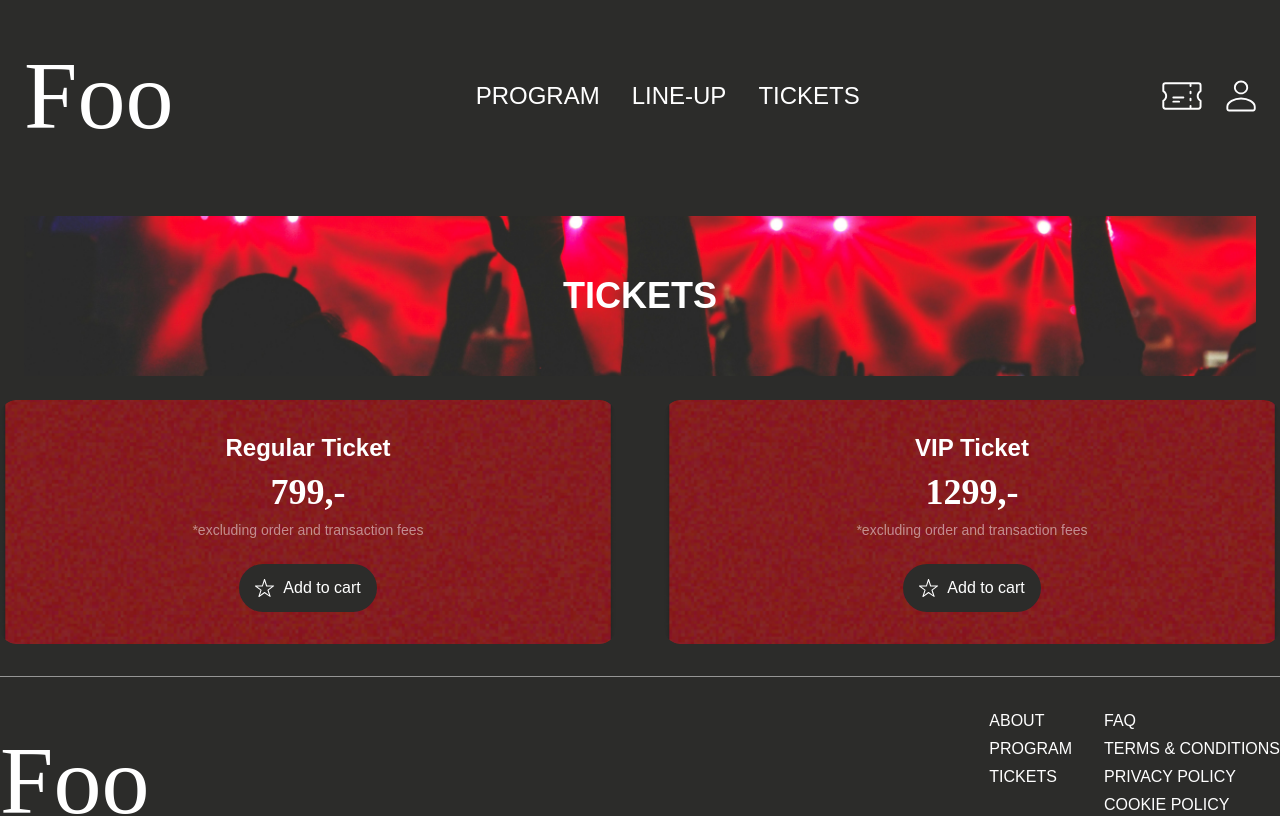
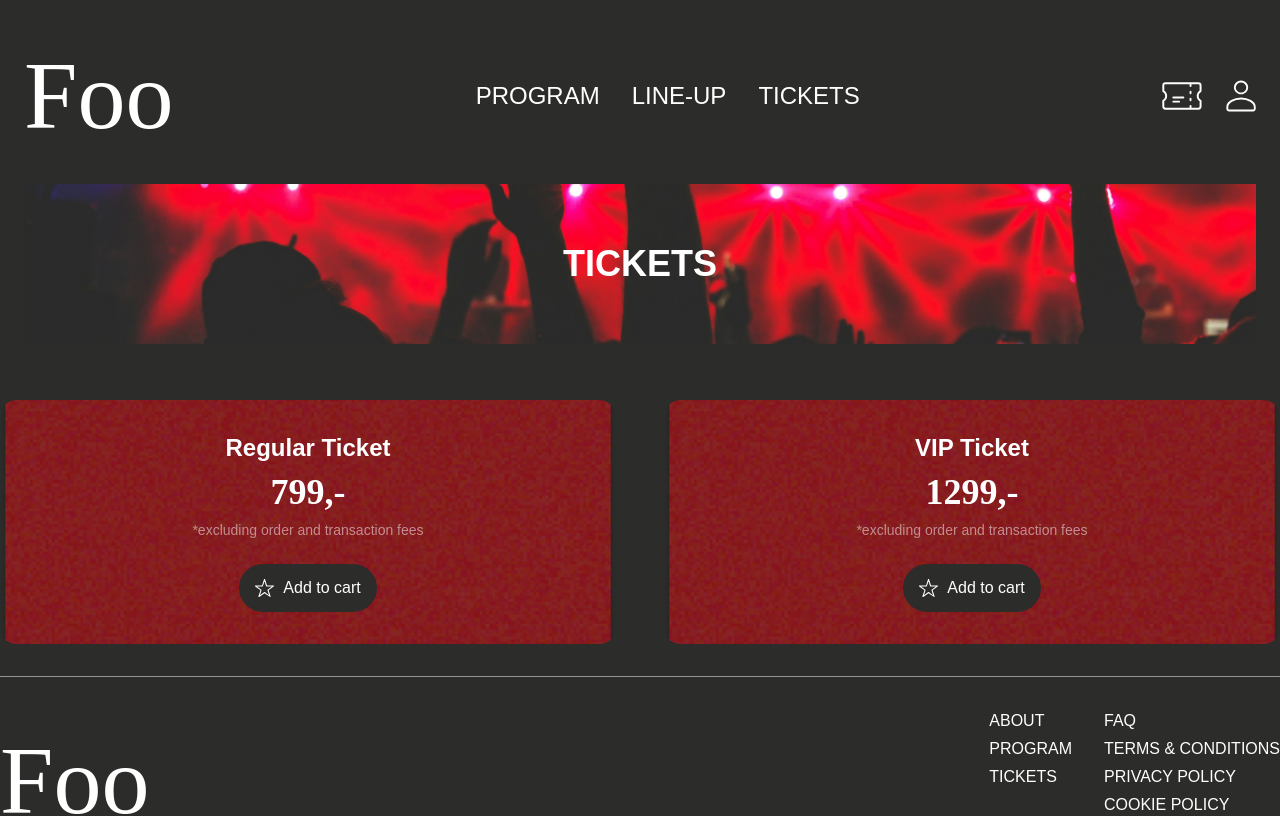
Before and after one commit to sarameisner/foofest-ms-sara, a Next.js app: page /tickets in a window 1280 px wide. Shown: the top 816 px of the page. Built offline with nearby package versions, Linux system fonts and the light colour scheme; a web font is replaced by a local one.

Commit message:
ryddet op / fjernet det statiske

```diff
--- a/src/components/ButtonWIcon.jsx
+++ b/src/components/ButtonWIcon.jsx
@@ -23,9 +23,7 @@ const ButtonWIcon = ({ text, defaultIcon, activeIcon, defaultBgColor, activeBgCo
       }}
       className="hover:opacity-90 transition-all duration-200"
     >
-      <span style={{ marginRight: "0.5rem", display: "flex", alignItems: "center" }}>
-        {isActive ? activeIcon : defaultIcon}
-      </span>
+      <span style={{ marginRight: "0.5rem", display: "flex", alignItems: "center" }}>{isActive ? activeIcon : defaultIcon}</span>
       <span>{text}</span>
     </button>
   );
--- a/src/components/Tickets.jsx
+++ b/src/components/Tickets.jsx
@@ -7,11 +7,13 @@ import ButtonWIcon from "@/components/ButtonWIcon";
 import Banner from "@/components/Banner";
 
 const Tickets = () => {
-  const { tickets, addToCart } = useContext(CartContext); // Hent tickets fra CartContext
+  const { tickets, addToCart } = useContext(CartContext); // henter tickets fra CartContext
 
   return (
+    <div>
+      <Banner text="Tickets" className="mb-6" />
+
       <section className="py-8 bg-background text-fontColor">
-      <Banner text="Tickets" className="mb-6" />
         <div className="container mx-auto text-center">
           <div className="grid grid-cols-1 md:grid-cols-2 gap-12">
             {tickets.map((ticket) => (
@@ -30,6 +32,7 @@ const Tickets = () => {
           </div>
         </div>
       </section>
+    </div>
   );
 };
 
--- a/src/pages/_app.js
+++ b/src/pages/_app.js
@@ -6,6 +6,7 @@ import BottomNav from "@/components/BottomNav";
 
 function MyApp({ Component, pageProps }) {
   return (
+    // vores provider til createContext
     <CartProvider>
       <div className="layout-wrapper">
         <TopNav />
```
Lines whose indentation alone changed are shown as unchanged.
